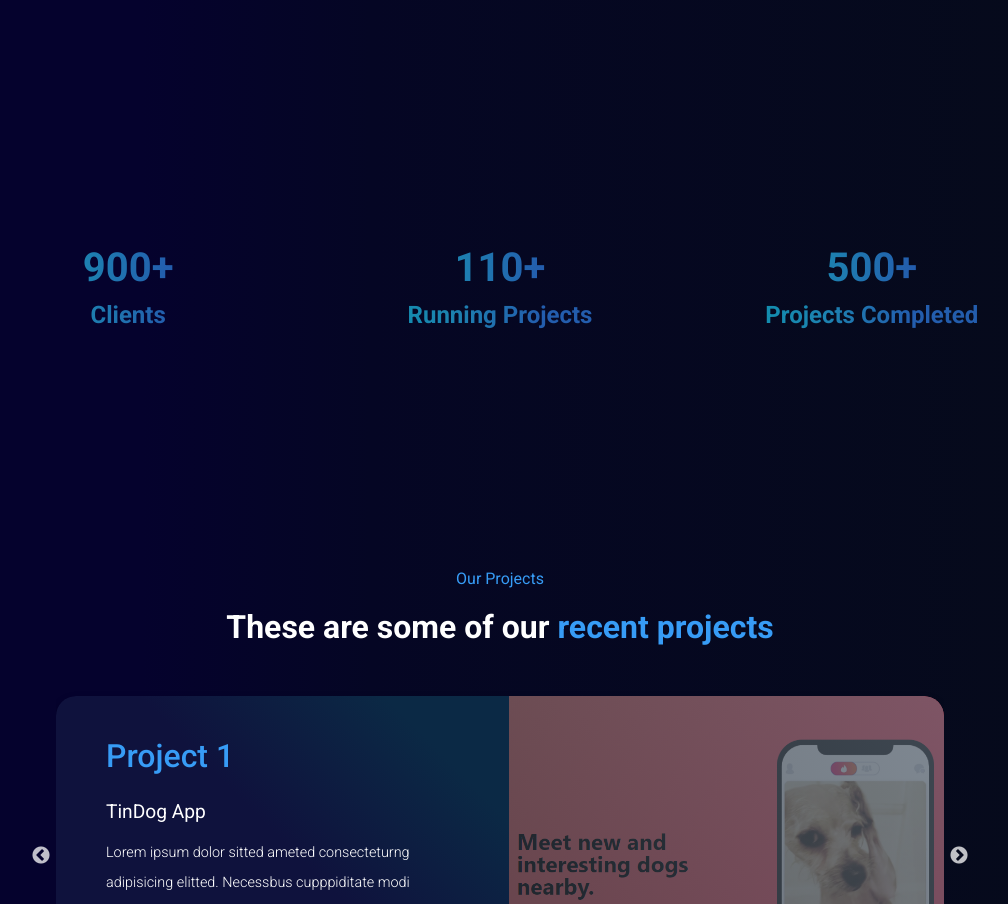
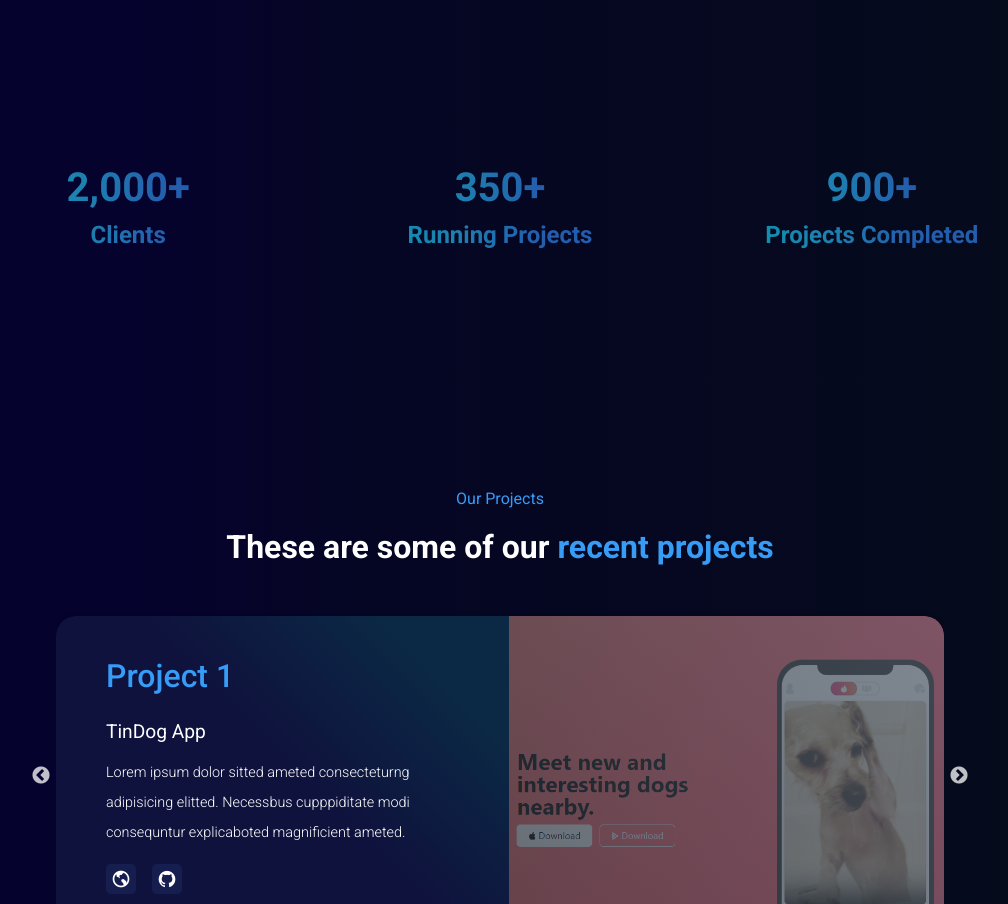
Before and after one commit to iameenalam/Digital-Agency-Website, a React (Create React App) app: page / in a window 1280 px wide. Shown: the part 2164-3068 px from the top of the page, without its empty margins (140-1148 px from the left). Built offline with nearby package versions, Linux system fonts and the light colour scheme.

Commit message:
a few more changes in counter section

```diff
--- a/src/components/UI/Counter.jsx
+++ b/src/components/UI/Counter.jsx
@@ -4,15 +4,15 @@ import CountUp from "react-countup";
 
 const counterData = [
   {
-    number: 900,
+    number: 2000,
     text: "Clients",
   },
   {
-    number: 110,
+    number: 350,
     text: "Running Projects",
   },
   {
-    number: 500,
+    number: 900,
     text: "Projects Completed",
   },
 ];
@@ -53,7 +53,7 @@ const Counter = () => {
             <div className="counter__item" key={index}>
               <h3 className="counter__number">
                 {isVisible && (
-                  <CountUp end={item.number} duration={5} delay={1} />
+                  <CountUp end={item.number} duration={4} delay={0.5} />
                 )}
                 +
               </h3>
--- a/src/styles/counter.css
+++ b/src/styles/counter.css
@@ -1,3 +1,7 @@
+.counter {
+    margin-top: -80px;
+}
+
 .counter__wrapper {
     display: flex;
     align-items: center;
```
